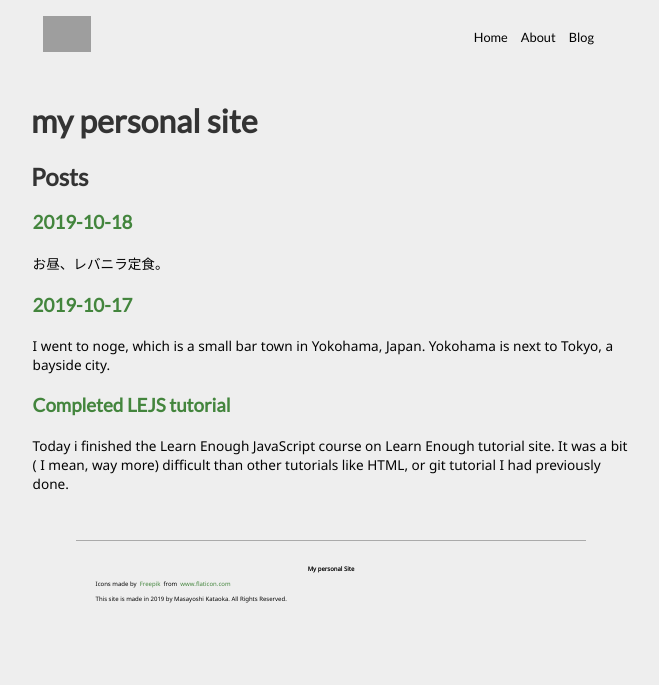
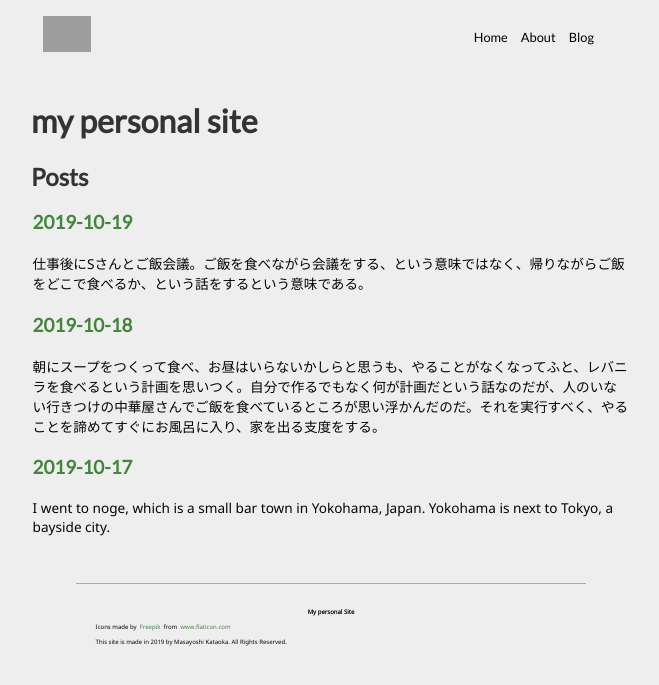
Before and after one commit to mkataoka73/first-jekyll-site, a Jekyll site: the page built from index.html, in a window 1280 px wide. Shown: the top 685 px of the page, without its empty margins (309-968 px from the left). Built offline with Jekyll 4.4.1, drawn with Linux system fonts in a browser that asks for light colours; grey boxes are pictures that could not be loaded.

Commit message:
Add 10-19 post

```diff
--- a/_posts/2019-10-18-post.md
+++ b/_posts/2019-10-18-post.md
@@ -2,7 +2,18 @@
 layout: post
 title: 2019-10-18
 published_at: 2019-10-18
+publish: false
 author: me
 ---
 
-お昼、レバニラ定食。
+朝にスープをつくって食べ、お昼はいらないかしらと思うも、やることがなくなってふと、レバニラを食べるという計画を思いつく。自分で作るでもなく何が計画だという話なのだが、人のいない行きつけの中華屋さんでご飯を食べているところが思い浮かんだのだ。それを実行すべく、やることを諦めてすぐにお風呂に入り、家を出る支度をする。
+
+しかしお店は混んでいた。最悪向かい合わせの相席になってしまうけれどいいですか、という感じの良い店員さんの対応に心を和まされて、しかし決めていた通りメニューを見ないでレバニラ定食を注文する。美味しかった。向かいには人は座らなかった。
+
+この日は特に何もなかったという気がする。金曜は一人で作業をする時間が長い。
+
+昼頃（仕事が昼から始まるのだが）に営業の電話が一本あった。LP（ランディングページ）の制作作業が業務の一端なのだが、それを制作するソフトの営業だった。
+
+電話口の背後がものすごい電話ラッシュで声が聞き取りにくいのと、営業電話にありがちな態度の横柄さで嫌になる。
+
+帰りは雨になった。傘を持ってきていたので職場の人といつもいく中華のお店まで傘をさして一緒に歩く。お店の人が傘を貸してくれた。燕さん（確かこの字）ありがとうございます。
--- /dev/null
+++ b/_posts/2019-10-19-post.md
@@ -0,0 +1,8 @@
+---
+layout: post
+title: 2019-10-19
+published_at: 2019-10-19
+author: me
+---
+
+仕事後にSさんとご飯会議。ご飯を食べながら会議をする、という意味ではなく、帰りながらご飯をどこで食べるか、という話をするという意味である。
```
Also changed, not shown: _posts/2019-10-06-completed-js-tutorial.md (+0 -5 lines), 10 other files.
